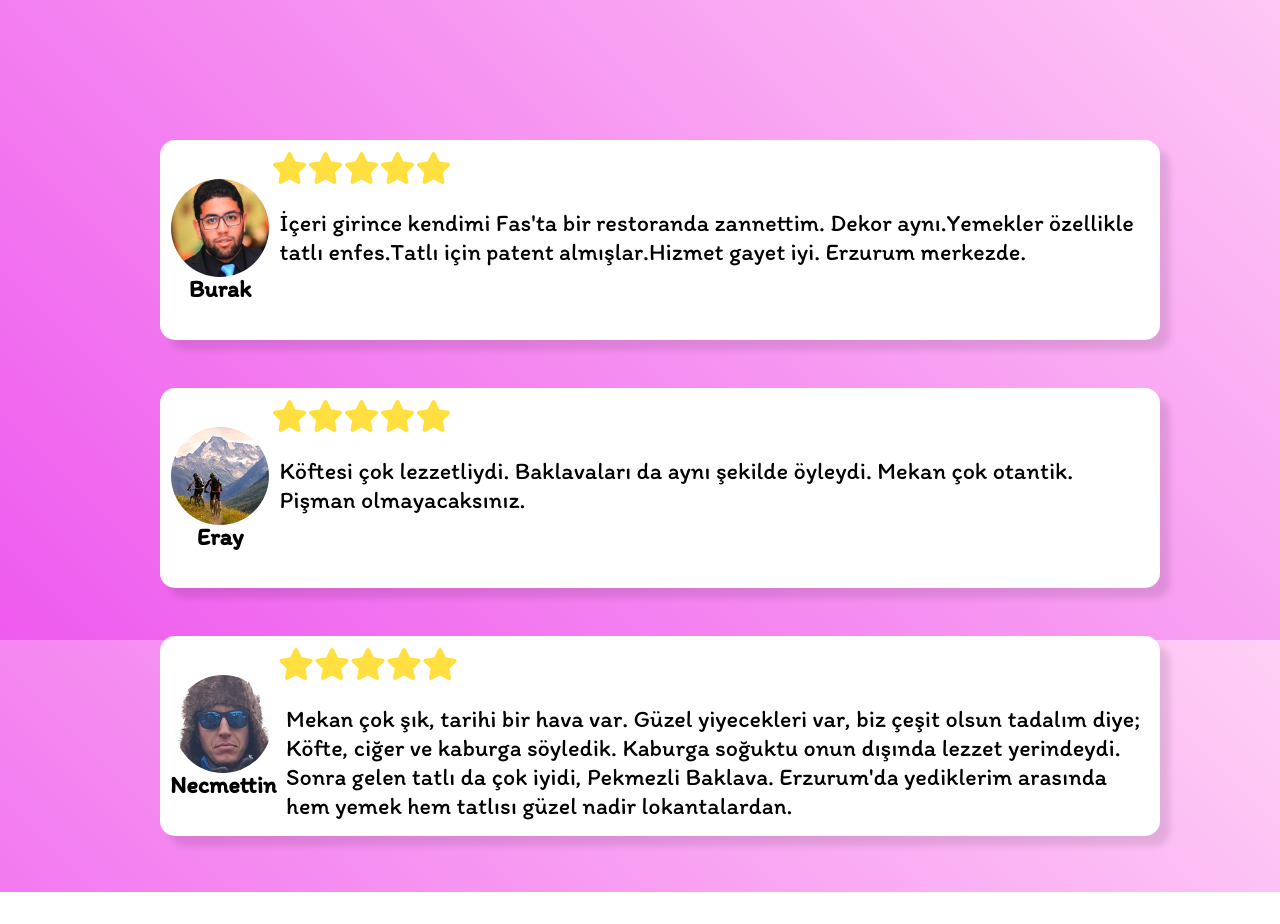
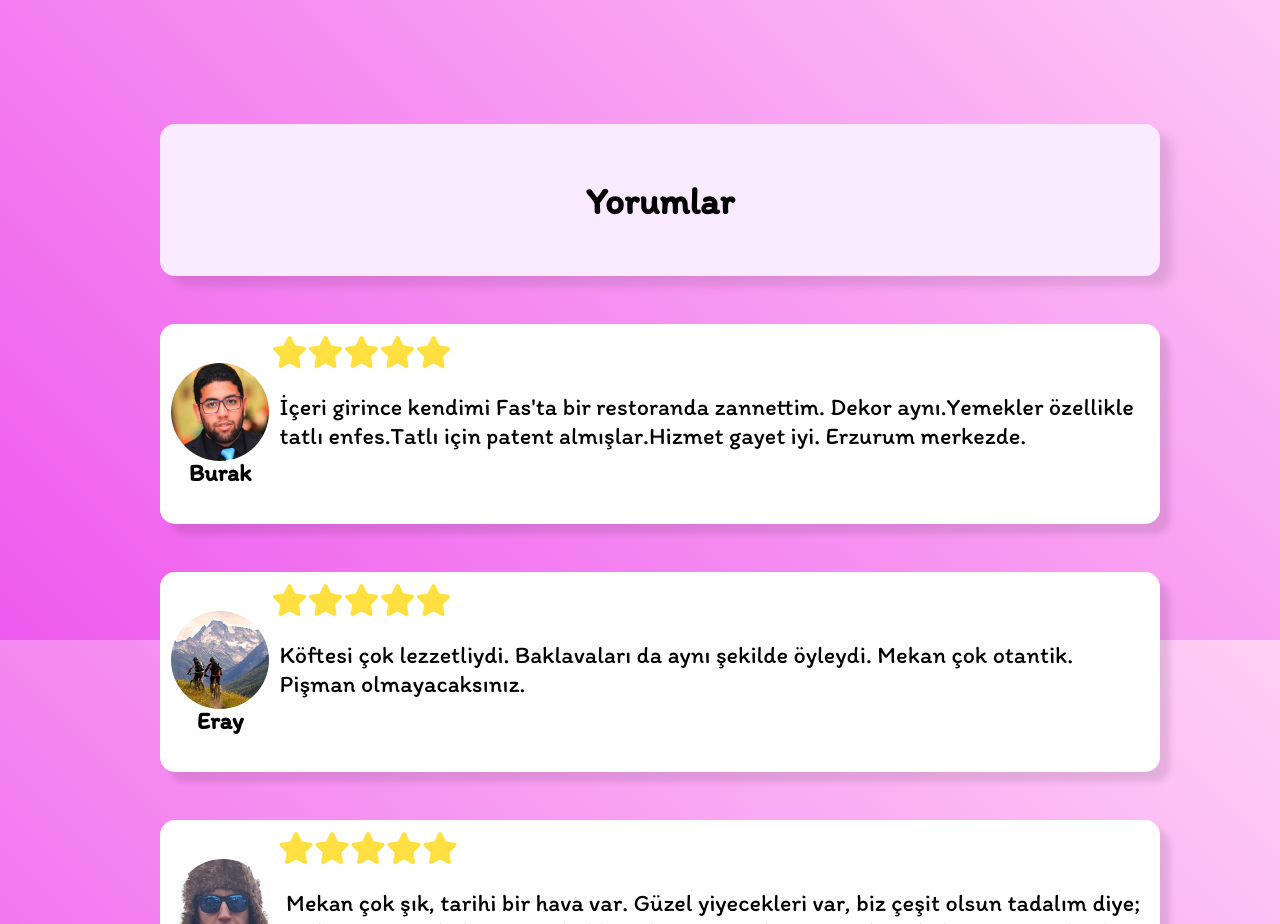
Before and after one commit to proje2ata/proje2, a plain HTML site: page emirseyh.html in a window 1280 px wide. Shown: the part 1760-2684 px from the top of the page. Before the commit the page ends 2652 px from the top, so only its background shows below. Drawn offline with Linux system fonts and the light colour scheme.

Commit message:
yorumlara başlık eklendi

```diff
--- a/css/place.css
+++ b/css/place.css
@@ -286,6 +286,17 @@ hr {
   padding: 1rem;
   margin: 0;
 }
+.comment-list-header {
+  display: flex;
+  justify-content: space-between;
+  justify-content: center;
+  align-items: center;
+  padding: 1rem;
+  margin: 0;
+  background: #faeaff;
+  border-radius: 15px;
+  box-shadow: 12px 10px 10px rgba(0, 0, 0, 0.1);
+}
 .comment {
   background: #fff;
   padding: 10px;
--- a/emirseyh.html
+++ b/emirseyh.html
@@ -119,6 +119,9 @@
       <hr />
       <div class="comment-list">
         <ul>
+          <div class="comment-list-header">
+            <h3>Yorumlar</h3>
+          </div>
           <div class="comment">
             <div class="comment-header">
               <img src="imgs/150.jpeg" alt="" class="circle-avatar" />
```
Also changed, not shown: erzurumevleri.html (+6 -5 lines), guzelyurt.html (+4 -0 lines).
